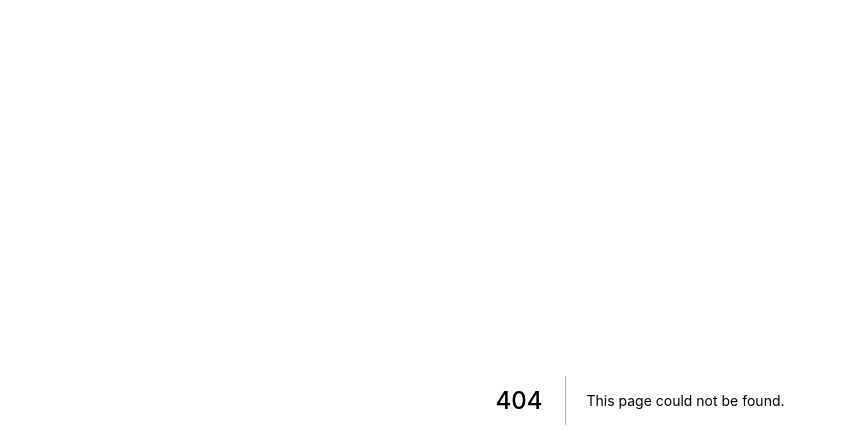
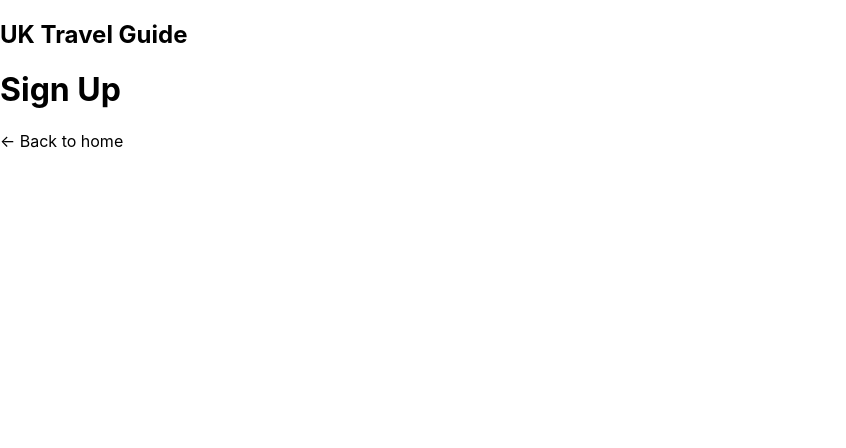
Before and after one commit to fac21/final-project-RASE, a Next.js app: page /signup in a window 1280 px wide. Before the commit this address had no page. Shown: the top 448 px of the page, without its empty margins (0-846 px from the left). Built offline with nearby package versions, Linux system fonts and the light colour scheme.

Commit message:
Creating Layout component and adding into index.js. Also creating login and signup pages, and auth.js folder and file

```diff
--- /dev/null
+++ b/auth/auth.js
@@ -0,0 +1,3 @@
+import bcrypt from "bcryptjs";
+import model from "./database/model";
+import crypto from "crypto";
--- /dev/null
+++ b/components/Layout/Layout.jsx
@@ -0,0 +1,36 @@
+import Head from "next/head";
+import Link from "next/link";
+import Nav from "../Nav/Nav.jsx";
+
+export const siteTitle = "UK Travel Guide";
+
+export default function Layout({ children, home }) {
+  return (
+    <div>
+      <Head>
+        <meta
+          name="description"
+          content="an app allowing users to search and contribute itineraries for UK-based trips"
+        />
+        <meta
+          property="og:image"
+          content={`https://og-image.vercel.app/${encodeURI(
+            siteTitle
+          )}.png?theme=light&md=0&fontSize=75px&images=https%3A%2F%2Fassets.vercel.com%2Fimage%2Fupload%2Ffront%2Fassets%2Fdesign%2Fnextjs-black-logo.svg`}
+        />
+        <meta name="og:title" content={siteTitle} />
+      </Head>
+      <header>
+        <Nav />
+      </header>
+      <main>{children}</main>
+      {!home && (
+        <div>
+          <Link href="/">
+            <a>← Back to home</a>
+          </Link>
+        </div>
+      )}
+    </div>
+  );
+}
--- /dev/null
+++ b/components/Nav/Nav.jsx
@@ -0,0 +1,7 @@
+export default function Nav() {
+  return (
+    <nav>
+      <h1>UK Travel Guide</h1>
+    </nav>
+  );
+}
--- a/database/connection.js
+++ b/database/connection.js
@@ -9,9 +9,9 @@ if (!DB_URL) throw new Error("DATABASE_URL env var is not defined");
 
 const options = {
   connectionString: DB_URL,
-  ssl: {
-    rejectUnauthorized: false,
-  },
+  // ssl: {
+  //   rejectUnauthorized: false,
+  // },
 };
 
 const db = new pg.Pool(options);
--- a/package.json
+++ b/package.json
@@ -11,6 +11,8 @@
         "test": "cypress open"
     },
     "dependencies": {
+        "bcryptjs": "^2.4.3",
+        "crypto": "^1.0.1",
         "dotenv": "^10.0.0",
         "next": "10.2.3",
         "pg": "^8.6.0",
--- a/pages/index.js
+++ b/pages/index.js
@@ -1,12 +1,13 @@
 import React from "react";
 import db from "../database/connection";
+import Layout from "../components/Layout/Layout.jsx";
 
 export default function Home({ data }) {
   console.log(data);
   return (
-    <div>
+    <Layout home>
       <h1>travel app</h1>
-    </div>
+    </Layout>
   );
 }
 
--- /dev/null
+++ b/pages/signup.js
@@ -0,0 +1,9 @@
+import Layout from "../components/Layout/Layout.jsx";
+
+export default function SignUp() {
+  return (
+    <Layout>
+      <h1>Sign Up</h1>
+    </Layout>
+  );
+}
```
Also changed, not shown: pages/login.js (added, +9 -0 lines), 1 other file (tests, documents, lock files or other folders).
